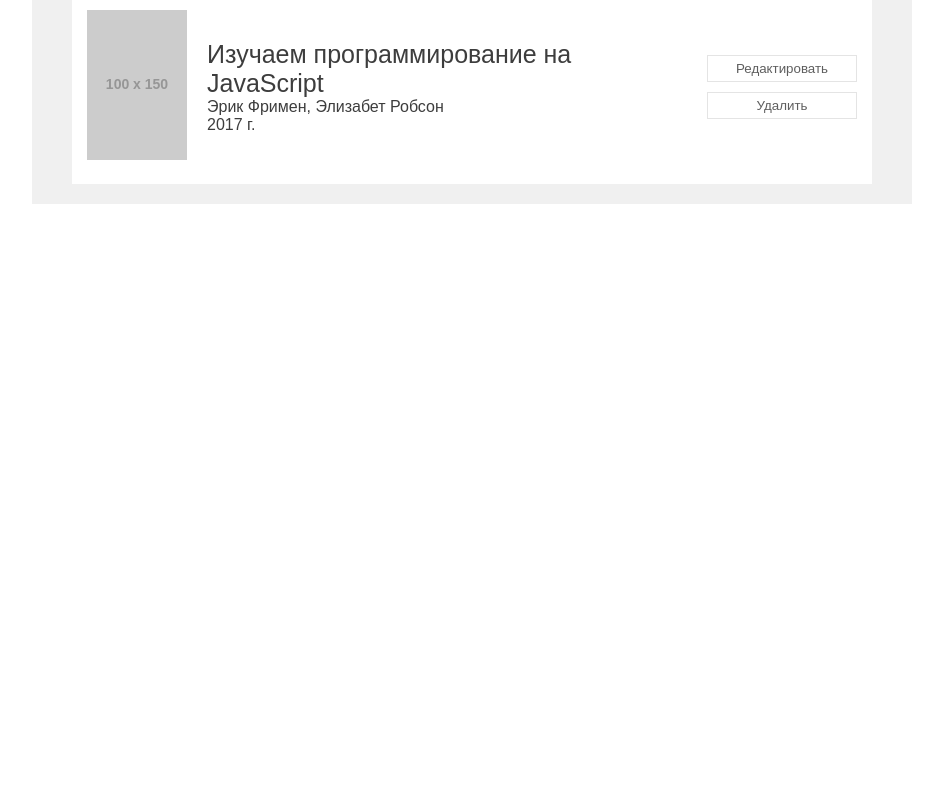
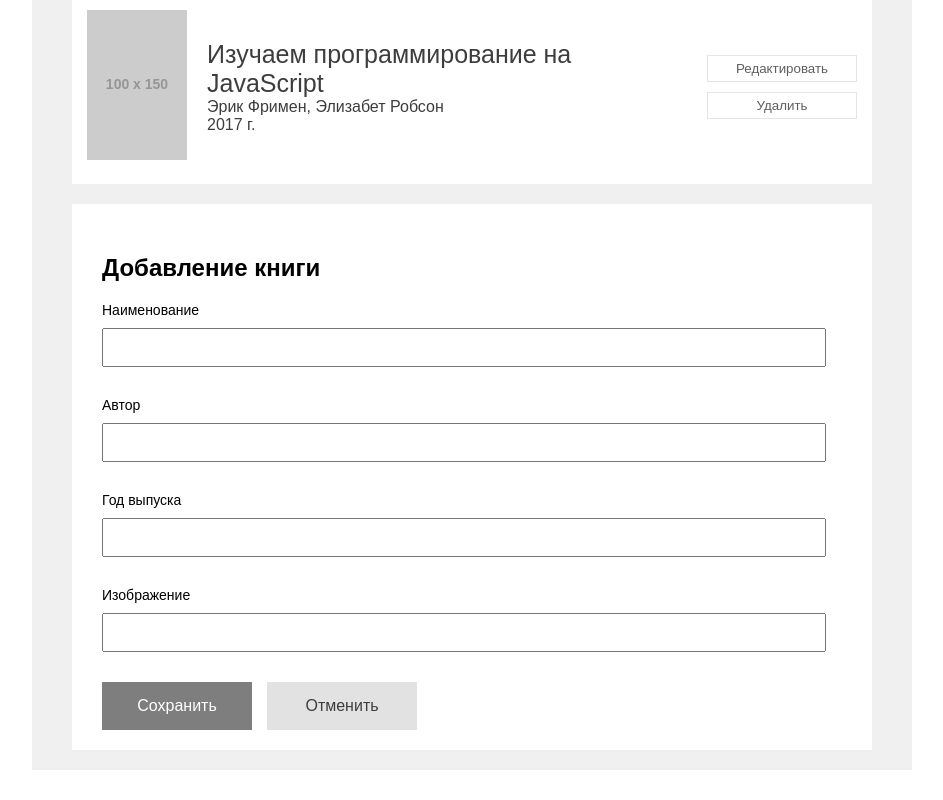
Before and after one commit to GrafTT/bookshelf, a React (Create React App) app: page / in a window 1280 px wide. Shown: the part 404-1204 px from the top of the page, without its empty margins (168-1111 px from the left). Before the commit the page ends 800 px from the top, so only its background shows below. Built offline with nearby package versions, Linux system fonts and the light colour scheme.

Commit message:
Normal working delete-btn. Add book form

```diff
--- a/src/App.css
+++ b/src/App.css
@@ -82,7 +82,10 @@ button{
 
 .book__img {
   margin-right: 20px;
-  flex: 0 0 content;
+  flex: 0 0 100px;
+}
+.book__img img{
+  width: 100%;
 }
 
 /*ADD FORM*/
--- a/src/App.js
+++ b/src/App.js
@@ -21,19 +21,14 @@ class App extends Component {
           img: "http://placehold.it/100x150",
         },
       ],
-      book: {
-        title: "",
-        author: "",
-        year: "",
-        img: "",
-      },
       showList: true,
     };
   }
 
-  deleteBook = i => {
+  deleteBook (i) {
     this.state.bookList.splice(i, 1);
     this.setState({ bookList: this.state.bookList });
+    console.log(i)
   };
 
   addBookHandler = () => {
@@ -43,32 +38,28 @@ class App extends Component {
     console.log('Hi')
   };
 
-  addNewBook = (e, newBook)=>{
-    e.preventDefault();
-    this.state.bookList.push(newBook)
-    this.setState({bookList: this.state.bookList});
+  addNewBook = (newBook)=>{
+    this.setState({bookList: this.state.bookList.concat(newBook)});
     console.log(this.state.bookList);
   }
 
+
   render() {
-    const list = this.state.bookList.map((book, i) => {
-      return (
-        <Book key={i} book={book} id={i} deleteBook={this.deleteBook} />
-      );
-    })
     return (
       <div className="App">
         <h1>Книжная полка</h1>
         <button className="addBtn" onClick={this.addBookHandler}>
           Добавить книгу
         </button>
-        {this.state.showList ? (
           <div className="booklist">
-            {list}
+            {this.state.bookList.map((book, i) => {
+              return (
+                <Book key={i} book={book} id={i} deleteBook={this.deleteBook.bind(this, i)} />
+              );
+            })}
           </div>
-        ) : (
-          <AddForm addNewBook={this.addNewBook} addBookHandler={this.addBookHandler}/>
-        )}
+          <AddForm addNewBook={this.addNewBook}/>
+
       </div>
     );
   }
--- a/src/components/AddForm.js
+++ b/src/components/AddForm.js
@@ -13,13 +13,17 @@ class AddForm extends Component {
 
   onInputChange = e => {
     this.setState({ [e.target.name]: e.target.value });
-    console.log(this.state);
   };
 
+
+  onSubmitBook = ()=>{
+    const newBook = this.state;
+    this.props.addNewBook(newBook)
+  }
+
   render() {
-    const newBook = this.state;
     return (
-      <form className="add-form">
+      <div className="add-form">
         <h2>Добавление книги</h2>
         <label>
           <p>Наименование</p>
@@ -58,15 +62,12 @@ class AddForm extends Component {
           />
         </label>
         <div className="add-form__btns">
-          <button
-            className="save"
-            onClick={newBook => this.props.addNewBook(this.state)}
-          >
-            Сохранить
+          <button className="save" onClick={this.onSubmitBook}>Сохранить</button>
+          <button className="cencel">
+            Отменить
           </button>
-          <button className="cencel" onClick={this.props.addBookHandler}>Отменить</button>
         </div>
-      </form>
+      </div>
     );
   }
 }
--- a/src/components/Book.js
+++ b/src/components/Book.js
@@ -1,5 +1,5 @@
 import React from 'react';
-import EditForm from './EditForm'
+//import EditForm from './EditForm'
 
  const Book = ({book, id, deleteBook}) => {
   return (
@@ -14,7 +14,7 @@ import EditForm from './EditForm'
       </div>
       <div className="book__btn">
         <button className="book__btn_edit">Редактировать</button>
-        <button className="book__btn_delete" onClick={i=>deleteBook(i)}>Удалить</button>
+        <button className="book__btn_delete" onClick={id=>deleteBook(id)}>Удалить</button>
       </div>
     </div>
   )
```
